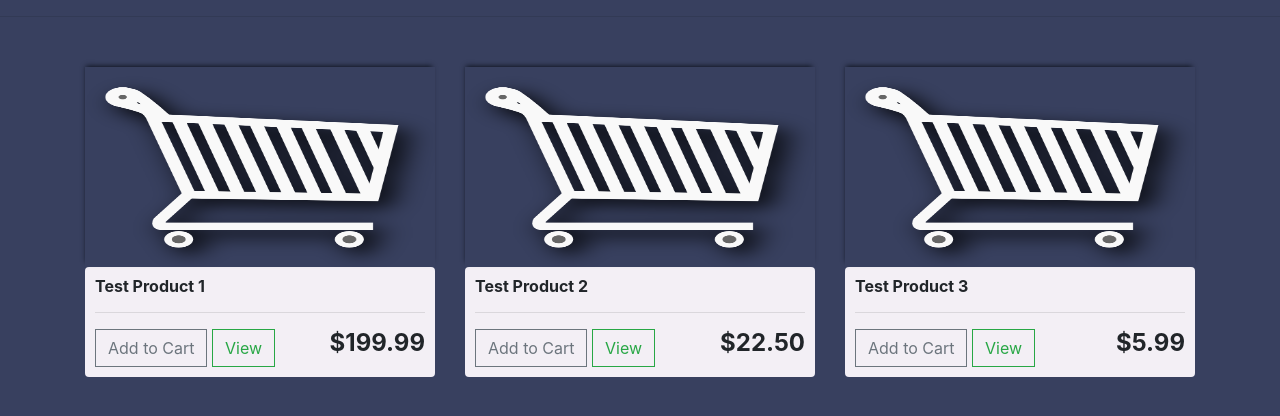
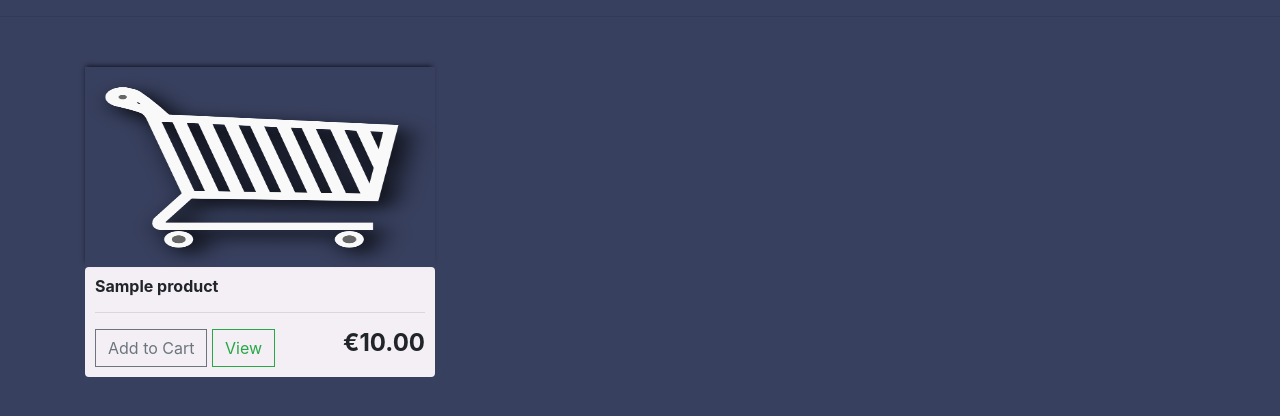
Before and after one commit to DiarmuidSheeran/decked-out-tcg-shop, a Django app: page / in a window 1280 px wide. Shown: the part 57-473 px from the top of the page. Run offline with Django 3.2, Linux system fonts and the light colour scheme; tables that the repository leaves empty hold one stand-in row (values such as "Sample post"); some libraries are stand-ins or nearby versions.

Commit message:
Add code to store view to access all products, edit store view to loop through products and display on template

```diff
--- a/store/templates/store/store.html
+++ b/store/templates/store/store.html
@@ -3,41 +3,19 @@
 
 {% block content %}
 <div class="row">
+    {% for product in products %}
 	<div class="col-lg-4">
         <img class="product-img" src="{% static 'images/cart.png' %}">
         <div class="box-element product-name">
-            <h6><strong>Test Product 1</strong></h6>
+            <h6><strong>{{product.name}}</strong></h6>
             <hr>
 
             <button  class="btn btn-outline-secondary add-btn">Add to Cart</button>
             <a class="btn btn-outline-success" href="#">View</a>
-            <h4 style="display: inline-block; float: right"><strong>$199.99</strong></h4>
+            <h4 style="display: inline-block; float: right"><strong>€{{product.price|floatformat:2}}</strong></h4>
 
         </div>
     </div>
-    <div class="col-lg-4">
-        <img class="product-img" src="{% static 'images/cart.png' %}">
-        <div class="box-element product-name">
-            <h6><strong>Test Product 2</strong></h6>
-            <hr>
-
-            <button  class="btn btn-outline-secondary add-btn">Add to Cart</button>
-            <a class="btn btn-outline-success" href="#">View</a>
-            <h4 style="display: inline-block; float: right"><strong>$22.50</strong></h4>
-
-        </div>
-    </div>
-    <div class="col-lg-4">
-        <img class="product-img" src="{% static 'images/cart.png' %}">
-        <div class="box-element product-name">
-            <h6><strong>Test Product 3</strong></h6>
-            <hr>
-
-            <button  class="btn btn-outline-secondary add-btn">Add to Cart</button>
-            <a class="btn btn-outline-success" href="#">View</a>
-            <h4 style="display: inline-block; float: right"><strong>$5.99</strong></h4>
-
-        </div>
-    </div>
+    {% endfor %}
 </div>
 {% endblock content %}
--- a/store/views.py
+++ b/store/views.py
@@ -1,9 +1,10 @@
 from django.shortcuts import render
-
+from .models import *
 # Create your views here.
 
 def store(request):
-    context = {}
+    products = Product.objects.all()
+    context = {'products':products}
     return render(request, 'store/store.html', context)
 
 def cart(request):
```
